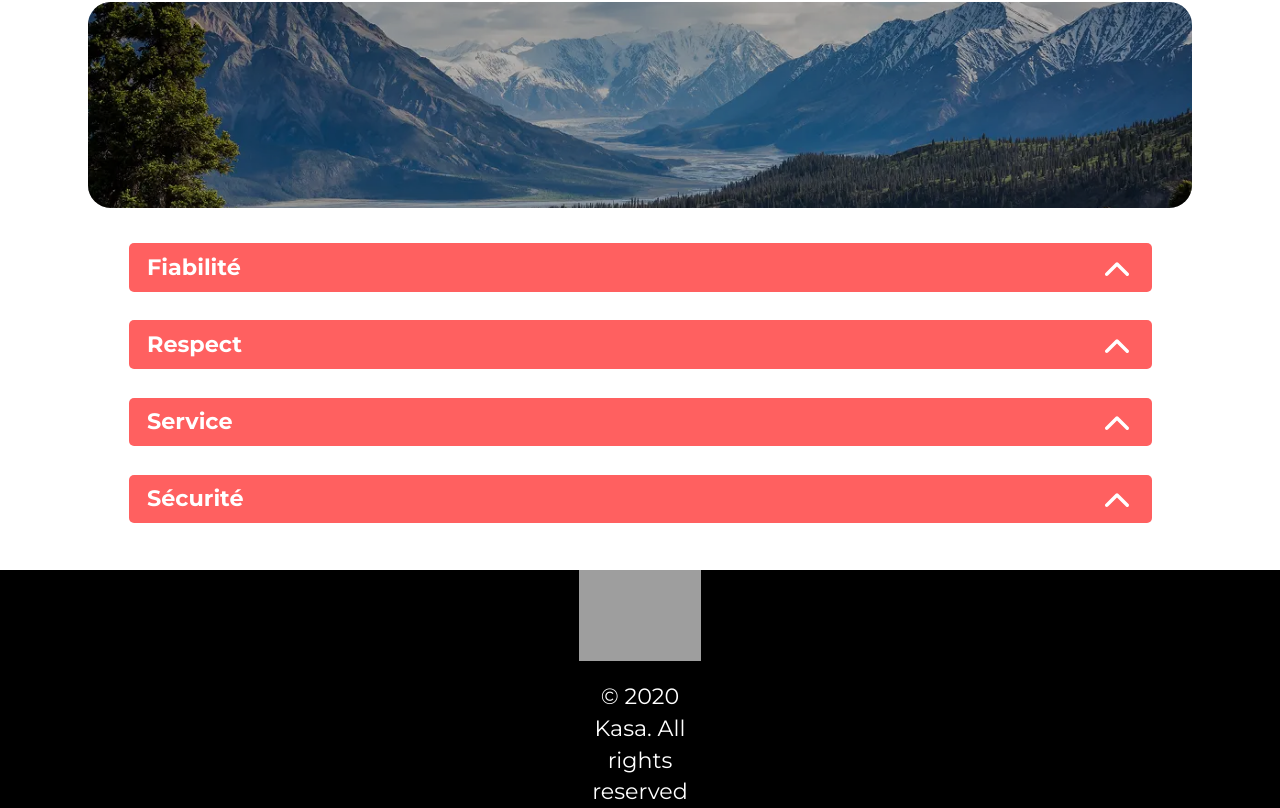
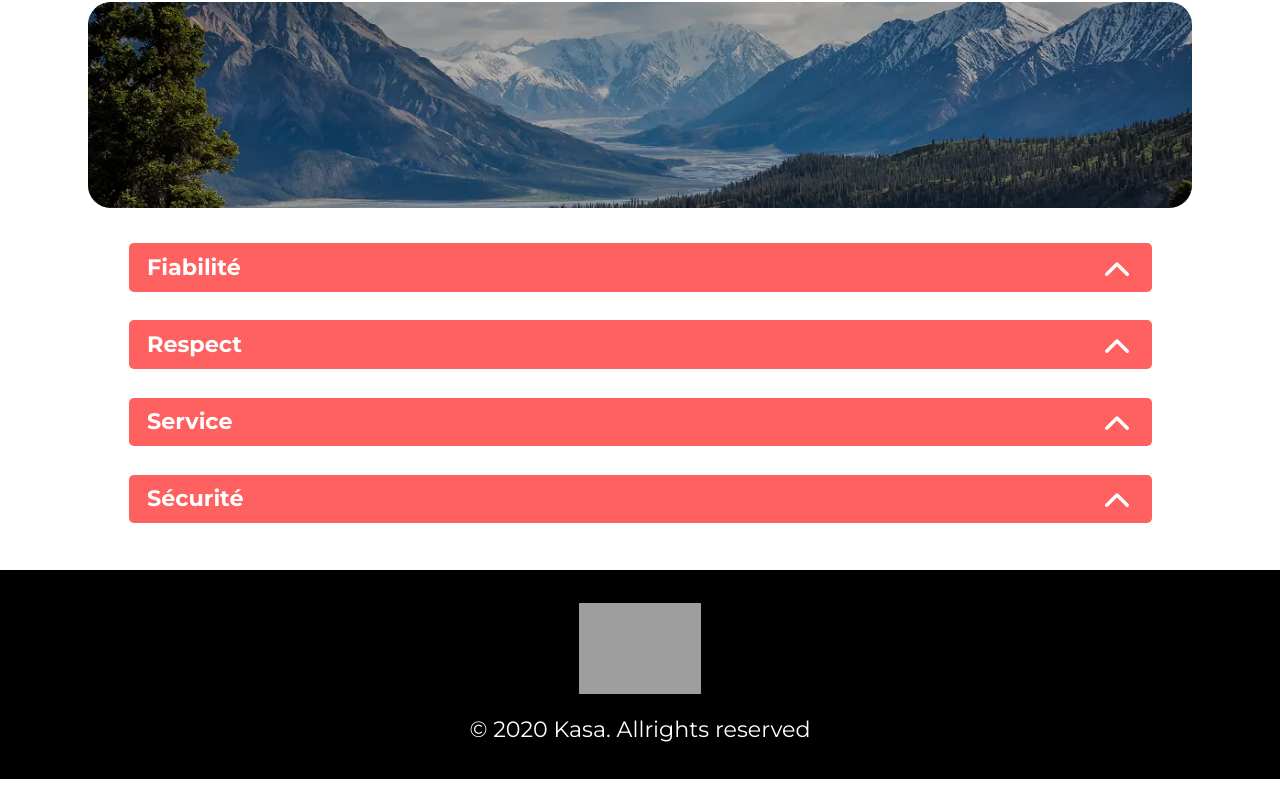
Before and after one commit to maxi1993-tech/kasa, a React (Vite) app: page /a-propos in a window 1280 px wide. Shown: the part 236-1044 px from the top of the page. After the commit the page ends 1015 px from the top, so only its background shows below. Built offline with nearby package versions, Linux system fonts and the light colour scheme; grey boxes are pictures that could not be loaded.

Commit message:
fix: show footer text on one line from 425px

```diff
--- a/src/sass/abstracts/_variables.scss
+++ b/src/sass/abstracts/_variables.scss
@@ -1,6 +1,7 @@
 // ---------------------------------------------------------
 // BREAKPOINTS
 // ---------------------------------------------------------
+$breakpoint-mobile-large: 425px;
 $breakpoint-desktop: 1440px;
 
 // ---------------------------------------------------------
@@ -76,8 +77,8 @@ $about-banner-overlay: rgba(0, 0, 0, 0.3);
 // Accueil : largeur de l’image 552,75px → 1240px
 // entre 375px et 1440px, avec une base de 16px.
 $home-banner-background-size: clamp(34.5469rem,
-                calc(19.4225rem + 64.5305vw),
-                77.5rem);
+        calc(19.4225rem + 64.5305vw),
+        77.5rem);
 $home-banner-background-position: 60% 48%;
 
 // ---------------------------------------------------------
@@ -98,9 +99,9 @@ $housing-card-max-width: 21.25rem;
 // Figma : 255px → 340px
 $housing-card-height: clamp(15.9375rem, calc(14.0669rem + 7.981vw), 21.25rem);
 $card-image-gradient: linear-gradient(180deg,
-                rgba(255, 255, 255, 0) 0%,
-                rgba(10, 10, 10, 0) 42%,
-                rgba(4, 4, 4, 0.41) 100%);
+        rgba(255, 255, 255, 0) 0%,
+        rgba(10, 10, 10, 0) 42%,
+        rgba(4, 4, 4, 0.41) 100%);
 $font-size-card-title: 1.125rem;
 $housing-card-title-horizontal-padding: 1.25rem;
 // Figma : 15px → 20px
--- a/src/sass/components/_banner.scss
+++ b/src/sass/components/_banner.scss
@@ -12,7 +12,7 @@
     border-radius: $border-radius-large;
     position: relative;
 
-    @include respond-to(425px) {
+    @include respond-to($breakpoint-mobile-large) {
         justify-content: center;
         padding-inline: 1.25rem;
         text-align: center;
--- a/src/sass/components/_footer.scss
+++ b/src/sass/components/_footer.scss
@@ -19,7 +19,6 @@
     }
 
     &__text {
-        max-width: $footer-text-max-width-mobile;
         font-size: $font-size-footer;
     }
 
@@ -27,10 +26,7 @@
         display: block;
     }
 
-    @include respond-to($breakpoint-desktop) {
-        &__text {
-            max-width: none;
-        }
+    @include respond-to($breakpoint-mobile-large) {
 
         &__line-break {
             display: none;
```
